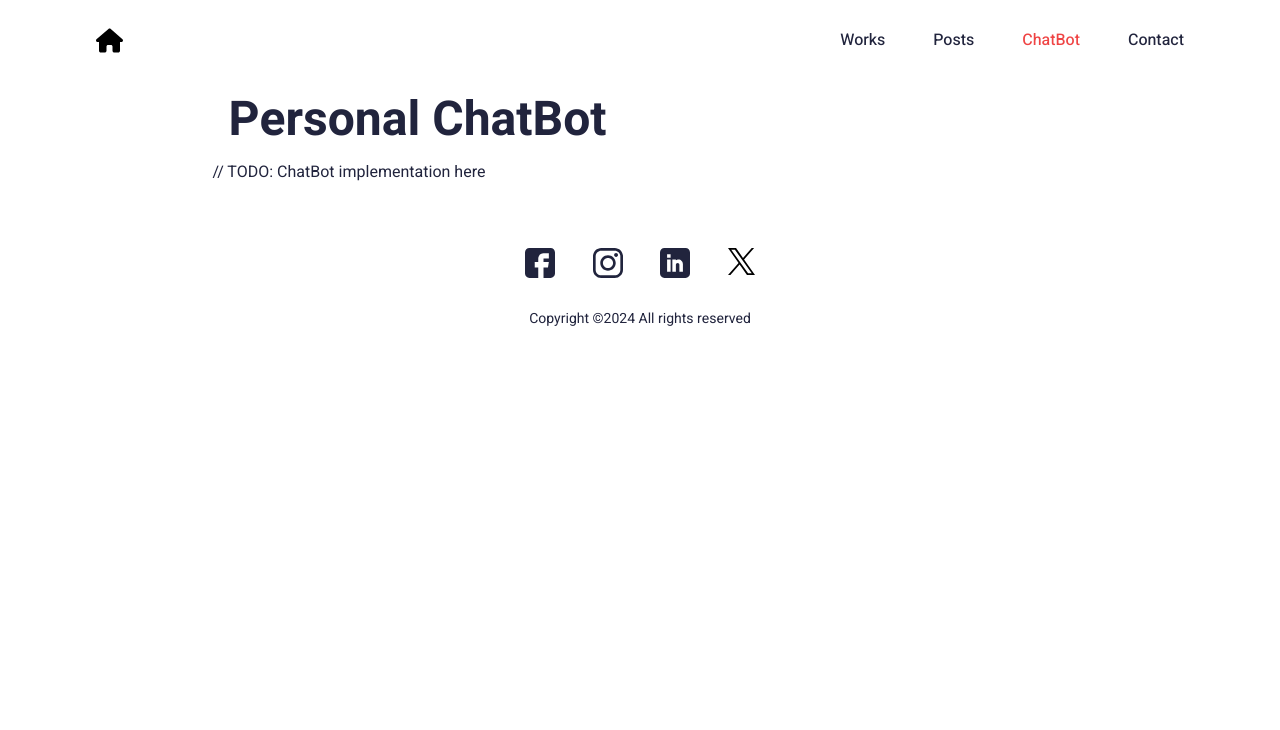
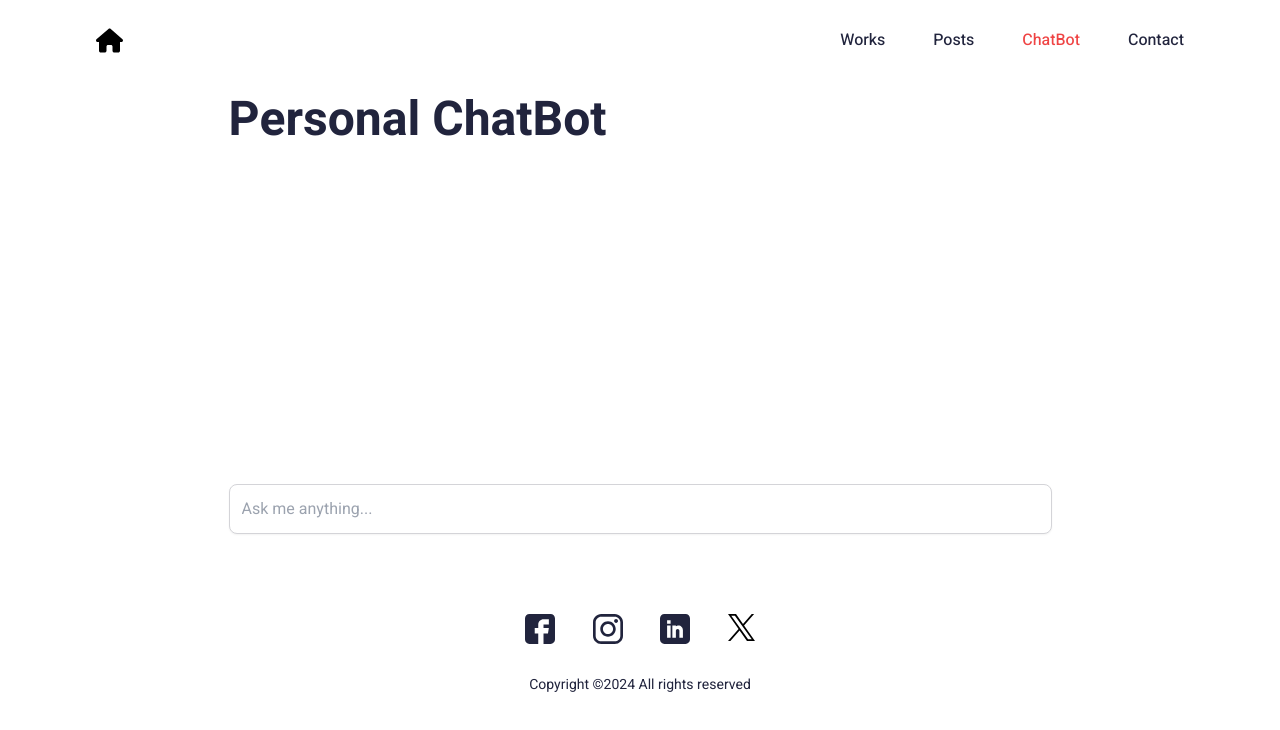
Before and after one commit to krasnoff/my-personal-web-app, a Next.js app: page /chatbot in a window 1280 px wide. Shown: the top 730 px of the page. Built offline with nearby package versions, Linux system fonts and the light colour scheme.

Commit message:
start implement ai

```diff
--- /dev/null
+++ b/app/api/chat/route.ts
@@ -0,0 +1,16 @@
+import { openai } from '@ai-sdk/openai';
+import { streamText } from 'ai';
+
+// Allow streaming responses up to 30 seconds
+export const maxDuration = 30;
+
+export async function POST(req: Request) {
+  const { messages } = await req.json();
+
+  const result = await streamText({
+    model: openai('gpt-3.5-turbo'),
+    messages,
+  });
+
+  return result.toTextStreamResponse();
+}
--- a/app/chatbot/page.tsx
+++ b/app/chatbot/page.tsx
@@ -1,10 +1,57 @@
-export default async function ChatBot() {
+'use client';
+
+import { useState } from "react";
+import { useChat } from '@ai-sdk/react';
+
+export default function ChatBot() {
+    const { messages, sendMessage } = useChat();
+    const [input, setInput] = useState('');
+
+    const handleSubmit = (e: React.FormEvent) => {
+        e.preventDefault();
+        if (input.trim()) {
+            sendMessage({ text: input });
+            setInput('');
+        }
+    };
+
+    const handleInputChange = (e: React.ChangeEvent<HTMLInputElement>) => {
+        setInput(e.target.value);
+    };
+
     return (
             <>
                 <title>Kobi Krasnoff - Personal ChatBot</title>
                 <h1 className="mx-auto max-w-innerFrame font-bold text-5xl pl-4 mt-4">Personal ChatBot</h1>
-                <div className="mx-auto max-w-innerFrame flex items-stretch mt-4 flex-col">
-                    // TODO: ChatBot implementation here
+                <div className="mx-auto max-w-innerFrame flex mt-4 flex-col" style={{ height: 'calc(100vh - 410px)' }}>
+                    <div className="flex-1 overflow-y-auto p-4 space-y-4">
+                        {messages.map(message => (
+                            <div key={message.id} className={`p-3 rounded-lg ${
+                                message.role === 'user'
+                                    ? 'bg-blue-500 text-white ml-auto max-w-xs'
+                                    : 'bg-gray-200 dark:bg-gray-700 mr-auto max-w-xs'
+                            }`}>
+                                <div className="text-sm font-medium mb-1">
+                                    {message.role === 'user' ? 'You' : 'Assistant'}
+                                </div>
+                                <div>
+                                    {message.parts?.map((part, partIndex) => (
+                                        part.type === 'text' ? (
+                                            <span key={partIndex}>{part.text}</span>
+                                        ) : null
+                                    ))}
+                                </div>
+                            </div>
+                        ))}
+                    </div>
+                    <form onSubmit={handleSubmit} className="p-4">
+                        <input
+                            className="w-full p-3 border border-zinc-300 dark:border-zinc-800 dark:bg-zinc-900 rounded-lg shadow-sm focus:outline-none focus:ring-2 focus:ring-blue-500"
+                            value={input}
+                            placeholder="Ask me anything..."
+                            onChange={handleInputChange}
+                        />
+                    </form>
                 </div>
             </>
         );
--- a/package.json
+++ b/package.json
@@ -9,8 +9,11 @@
     "lint": "next lint"
   },
   "dependencies": {
+    "@ai-sdk/openai": "^3.0.7",
+    "@ai-sdk/react": "^3.0.29",
     "@headlessui/react": "^1.7.18",
     "@next/third-parties": "^14.1.4",
+    "ai": "^6.0.27",
     "axios": "^1.6.8",
     "dotenv": "^16.4.5",
     "next": "^14.1.4",
```
Also changed, not shown: 1 other file (tests, documents, lock files or other folders).
